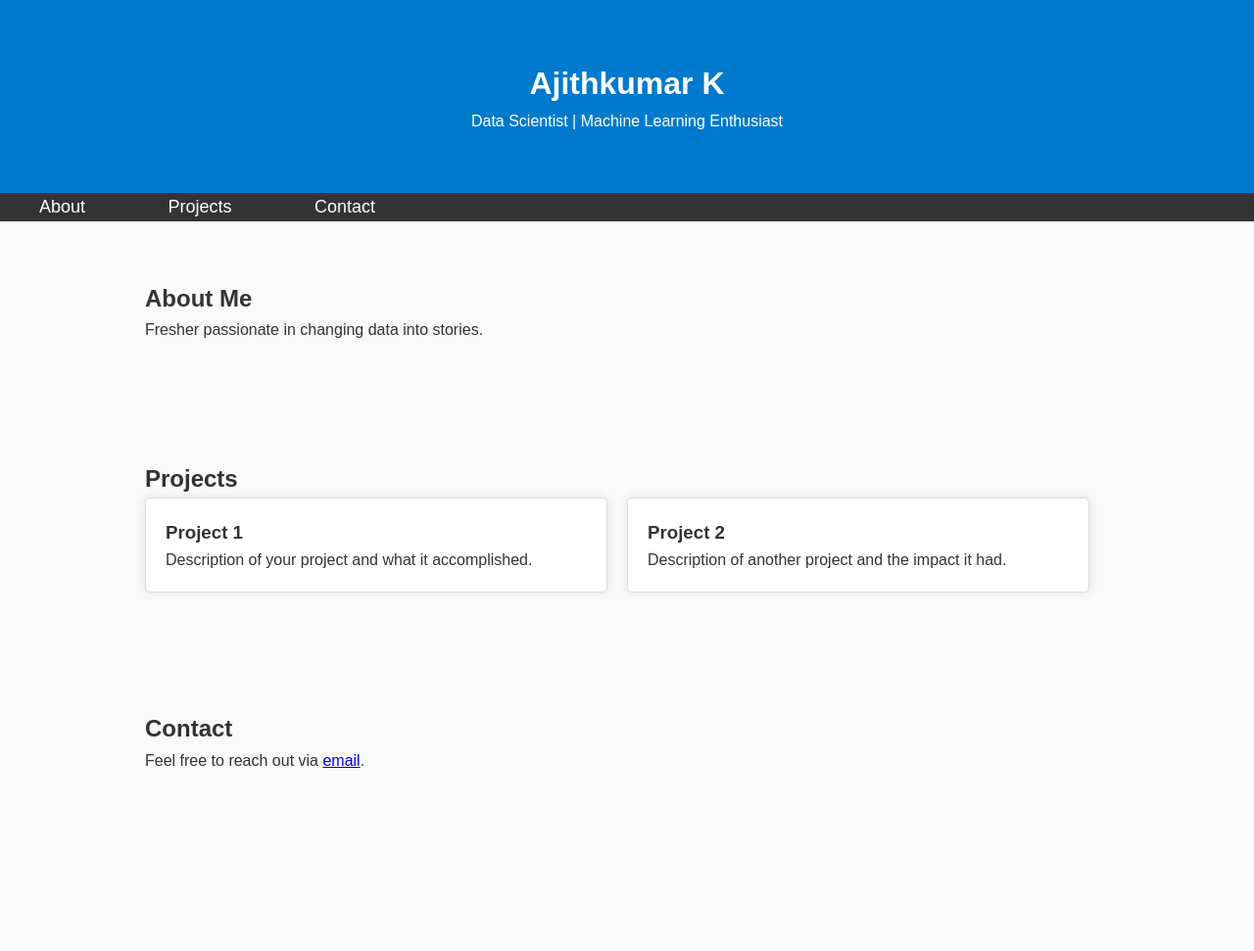
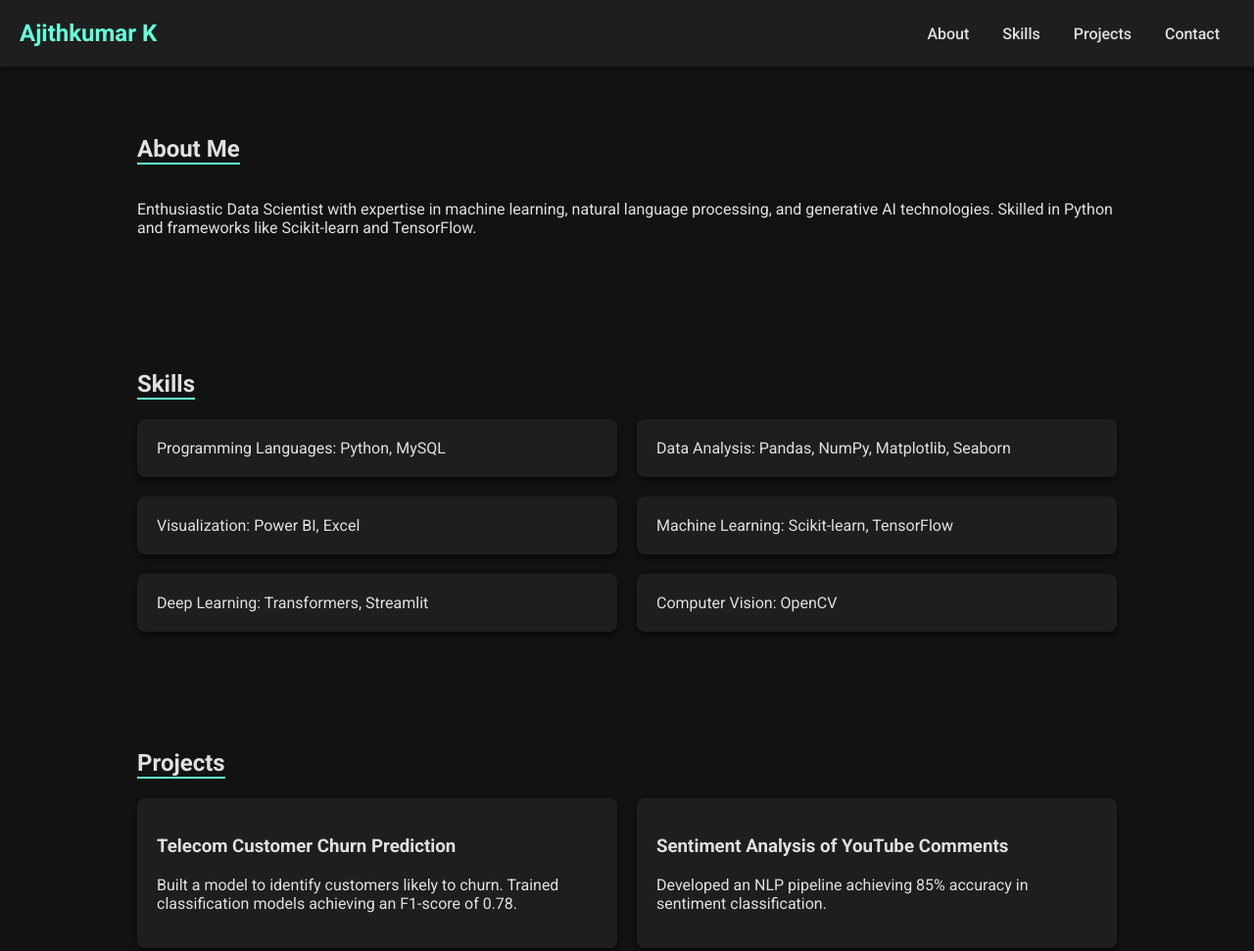
Before and after one commit to ajthkmr/portfolio, a plain HTML site: page index.html in a window 1280 px wide. Shown: the top 971 px of the page at 98% size. Before the commit the page ends 849 px from the top, so only its background shows below. Drawn offline with Linux system fonts and the light colour scheme.

Commit message:
index.html

```diff
--- a/index.html
+++ b/index.html
@@ -3,51 +3,151 @@
 <head>
     <meta charset="UTF-8">
     <meta name="viewport" content="width=device-width, initial-scale=1.0">
-  <title>Ajithkumar K - Data Scientist</title>
-  <link rel="stylesheet" href="styles.css">
+    <title>Ajithkumar K - Portfolio</title>
+    <link href="https://fonts.googleapis.com/css2?family=Roboto:wght@300;400;500;700&display=swap" rel="stylesheet">
+    <style>
+        body {
+            margin: 0;
+            font-family: 'Roboto', sans-serif;
+            background-color: #121212;
+            color: #e0e0e0;
+            overflow-x: hidden;
+        }
+
+        header {
+            background-color: #1e1e1e;
+            padding: 20px;
+            position: sticky;
+            top: 0;
+            z-index: 10;
+            display: flex;
+            justify-content: space-between;
+            align-items: center;
+            box-shadow: 0 2px 5px rgba(0, 0, 0, 0.3);
+        }
+
+        header h1 {
+            margin: 0;
+            font-size: 1.5em;
+            color: #64ffda;
+        }
+
+        nav a {
+            margin: 0 15px;
+            text-decoration: none;
+            color: #e0e0e0;
+            font-weight: 500;
+            transition: color 0.3s;
+        }
+
+        nav a:hover {
+            color: #64ffda;
+        }
+
+        section {
+            padding: 50px;
+            max-width: 1000px;
+            margin: auto;
+            animation: fadeIn 1s ease-in-out;
+        }
+
+        h2 {
+            border-bottom: 2px solid #64ffda;
+            display: inline-block;
+            margin-bottom: 20px;
+        }
+
+        .skills, .projects, .contact {
+            display: flex;
+            flex-wrap: wrap;
+            gap: 20px;
+        }
+
+        .card {
+            background: #1e1e1e;
+            padding: 20px;
+            border-radius: 8px;
+            flex: 1 1 calc(33.333% - 40px);
+            box-shadow: 0 4px 6px rgba(0, 0, 0, 0.5);
+            transition: transform 0.3s;
+        }
+
+        .card:hover {
+            transform: scale(1.05);
+        }
+
+        footer {
+            text-align: center;
+            padding: 20px;
+            background-color: #1e1e1e;
+            position: relative;
+        }
+
+        @keyframes fadeIn {
+            from {opacity: 0; transform: translateY(20px);}
+            to {opacity: 1; transform: translateY(0);}
+        }
+    </style>
 </head>
 <body>
-  <header class="header">
-    <div class="container">
+    <header>
         <h1>Ajithkumar K</h1>
-      <p>Data Scientist | Machine Learning Enthusiast</p>
-    </div>
+        <nav>
+            <a href="#about">About</a>
+            <a href="#skills">Skills</a>
+            <a href="#projects">Projects</a>
+            <a href="#contact">Contact</a>
+        </nav>
     </header>
 
-  <nav class="nav">
-    <ul>
-      <li><a href="#about">About</a></li>
-      <li><a href="#projects">Projects</a></li>
-      <li><a href="#contact">Contact</a></li>
-    </ul>
-  </nav>
+    <section id="about">
+        <h2>About Me</h2>
+        <p>Enthusiastic Data Scientist with expertise in machine learning, natural language processing, and generative AI technologies. Skilled in Python and frameworks like Scikit-learn and TensorFlow.</p>
+    </section>
 
-  <section id="about" class="section">
-    <div class="container">
-      <h2>About Me</h2>
-      <p>Fresher passionate in changing data into stories.</p>
+    <section id="skills">
+        <h2>Skills</h2>
+        <div class="skills">
+            <div class="card">Programming Languages: Python, MySQL</div>
+            <div class="card">Data Analysis: Pandas, NumPy, Matplotlib, Seaborn</div>
+            <div class="card">Visualization: Power BI, Excel</div>
+            <div class="card">Machine Learning: Scikit-learn, TensorFlow</div>
+            <div class="card">Deep Learning: Transformers, Streamlit</div>
+            <div class="card">Computer Vision: OpenCV</div>
         </div>
     </section>
 
-  <section id="projects" class="section">
-    <div class="container">
+    <section id="projects">
         <h2>Projects</h2>
-      <div class="project-list">
-        <div class="project">
-          <h3>Project 1</h3>
-          <p>Description of your project and what it accomplished.</p>
+        <div class="projects">
+            <div class="card">
+                <h3>Telecom Customer Churn Prediction</h3>
+                <p>Built a model to identify customers likely to churn. Trained classification models achieving an F1-score of 0.78.</p>
             </div>
-        <div class="project">
-          <h3>Project 2</h3>
-          <p>Description of another project and the impact it had.</p>
+            <div class="card">
+                <h3>Sentiment Analysis of YouTube Comments</h3>
+                <p>Developed an NLP pipeline achieving 85% accuracy in sentiment classification.</p>
             </div>
+            <div class="card">
+                <h3>Neural Networks from Scratch</h3>
+                <p>Implemented forward/backward propagation algorithms, achieving 92% accuracy on MNIST dataset.</p>
+            </div>
+            <div class="card">
+                <h3>Image to Sketch Conversion</h3>
+                <p>Designed a Streamlit app using OpenCV for image processing.</p>
             </div>
         </div>
     </section>
 
-  <section id="contact" class="section">
-    <div class="container">
+    <section id="contact">
         <h2>Contact</h2>
-      <p>Feel free to reach out via <a href="mailto:ajithkumark.04@outlook.com">email</a>.</p>
-    </div>
+        <p>Email: <a href="mailto:ajithkumark.04@outlook.com">ajithkumark.04@outlook.com</a></p>
+        <p>LinkedIn: <a href="https://www.linkedin.com/in/ajthkmrk" target="_blank">Ajithkumar K</a></p>
+        <p>Phone: +91 8606648726</p>
     </section>
+
+    <footer>
+        <p>&copy; 2025 Ajithkumar K. All rights reserved.</p>
+    </footer>
+</body>
+</html>
```
Lines whose indentation alone changed are shown as unchanged.
